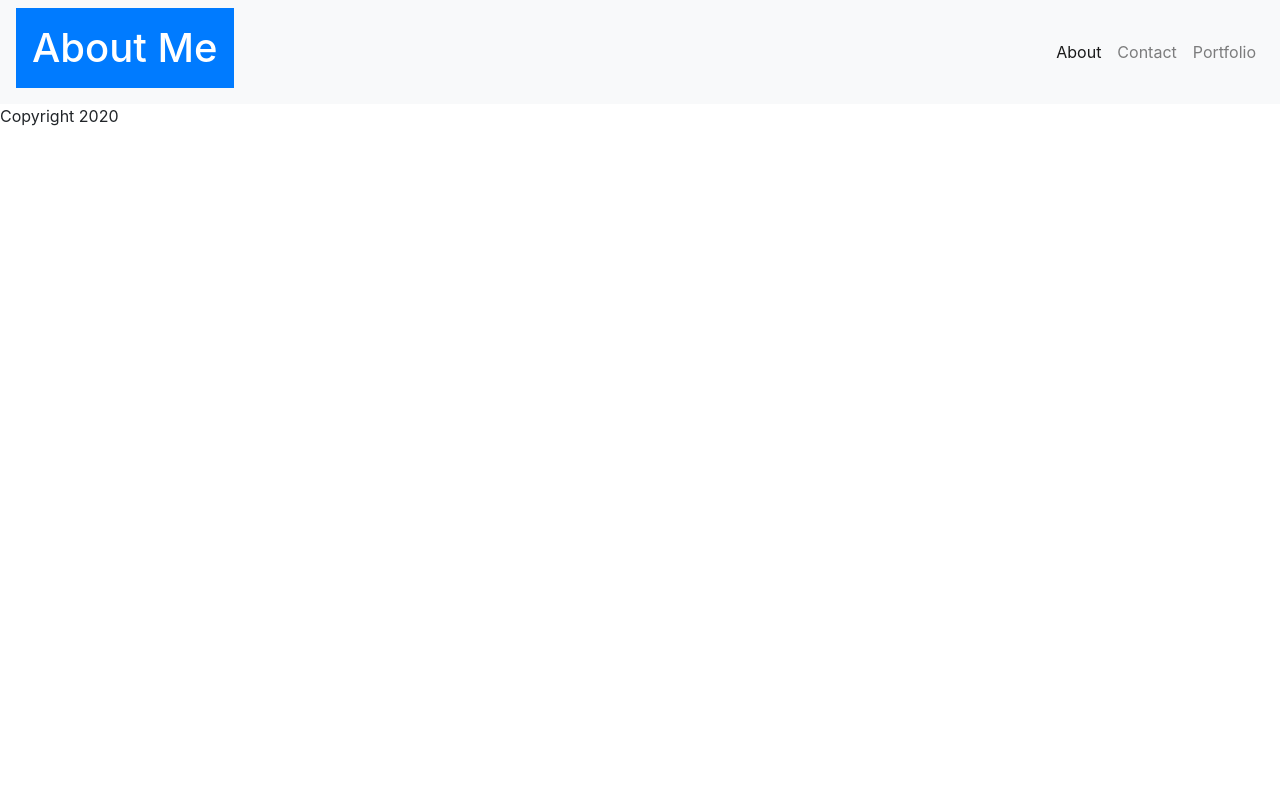
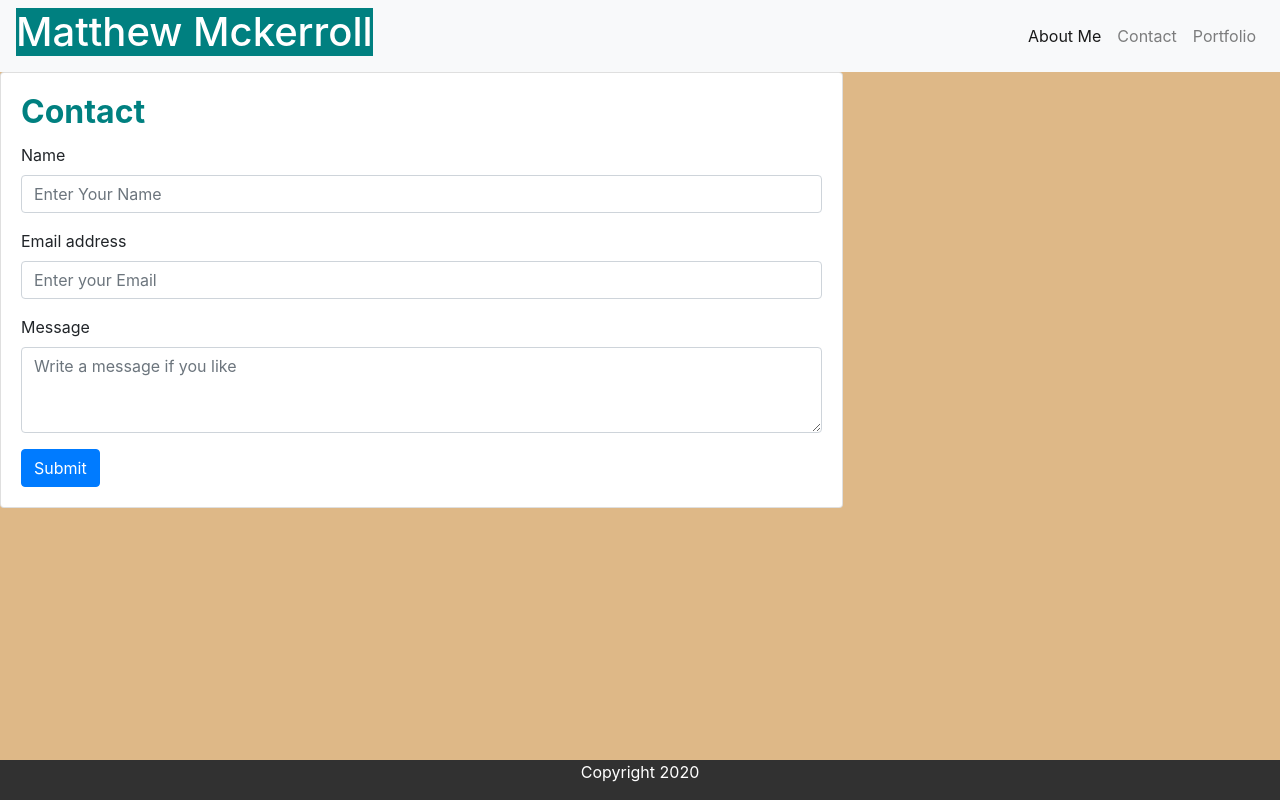
Before and after one commit to mattmckerroll/MDMbootstraphomeworkweek2, a plain HTML site: page contact.html in a window 1280 px wide. Drawn offline with nearby package versions, Linux system fonts and the light colour scheme.

Commit message:
finished up the contact page, added in the forms and submission button

```diff
--- a/contact.html
+++ b/contact.html
@@ -3,9 +3,13 @@
   <head>
     <meta charset="UTF-8">
     <title>Matthew Mckerroll About Me</title>
+
+    <!-- bootstrap css link -->
     <link rel="stylesheet" href="https://stackpath.bootstrapcdn.com/bootstrap/4.5.2/css/bootstrap.min.css" integrity="sha384-JcKb8q3iqJ61gNV9KGb8thSsNjpSL0n8PARn9HuZOnIxN0hoP+VmmDGMN5t9UJ0Z" crossorigin="anonymous">
-
-
+    <!-- viewport code -->
+    <meta name="viewport" content="width=device-width, initial-scale=1">
+    <!-- local stylesheet for style of text and images -->
+    <link rel="stylesheet" type="text/css" href="style.css">
   </head>
 
   <body>
@@ -13,15 +17,15 @@
 
       <!-- NAV BAR -->
       <nav class="navbar navbar-expand-lg navbar-light bg-light">
-        <h1 class="p-3 mb-2 bg-primary text-white"><span>About Me</span></h1>
-        <!-- <a class="navbar-brand" href="#">About Me</a> -->
+        <h1 >Matthew Mckerroll</h1>
+
         <button class="navbar-toggler" type="button" data-toggle="collapse" data-target="#navbarNavDropdown" aria-controls="navbarNavDropdown" aria-expanded="false" aria-label="Toggle navigation">
           <span class="navbar-toggler-icon"></span>
         </button>
         <div class="collapse navbar-collapse" id="navbarNavDropdown">
           <ul class="navbar-nav ml-auto">
             <li class="nav-item active">
-              <a class="nav-link" href="index.html">About</a>
+              <a class="nav-link" href="index.html">About Me</a>
             </li>
             <li class="nav-item">
               <a class="nav-link" href="#">Contact<span class="sr-only">(current)</span></a>
@@ -33,7 +37,34 @@
         </div>
       </nav>
 
+      <!-- main content placed into a card -->
+      <div class="row">
+        <div class="col-lg-8">
+          <div class="card">
+            <div class="card-body">
+              <h2 class="card-title">Contact</h2>
+              <form>
+                <div class="form-group">
+                  <label for="nameinput">Name</label>
+                  <input type="email" class="form-control" id="nameinput" aria-describedby="name" placeholder="Enter Your Name">
 
+                </div>
+                <div class="form-group">
+                  <label for="emailinput">Email address</label>
+                  <input type="password" class="form-control" id="emailinput" placeholder="Enter your Email">
+                </div>
+
+                <div class="form-group">
+                    <label for="messageArea">Message</label>
+                    <textarea class="form-control" id="messageArea" placeholder="Write a message if you like" rows="3"></textarea>
+                </div>
+
+                <button type="submit" class="btn btn-primary">Submit</button>
+              </form>
+
+            </div>
+          </div>
+        </div>
 
 
 
--- a/style.css
+++ b/style.css
@@ -4,7 +4,8 @@ h1{
 }
 
 h2 {
-
+    color: teal;
+    font-weight: bold;
 }
 
 #aboutMeImg {
```
Also changed, not shown: index.html (+1 -1 lines), portfolio.html (+9 -7 lines).
